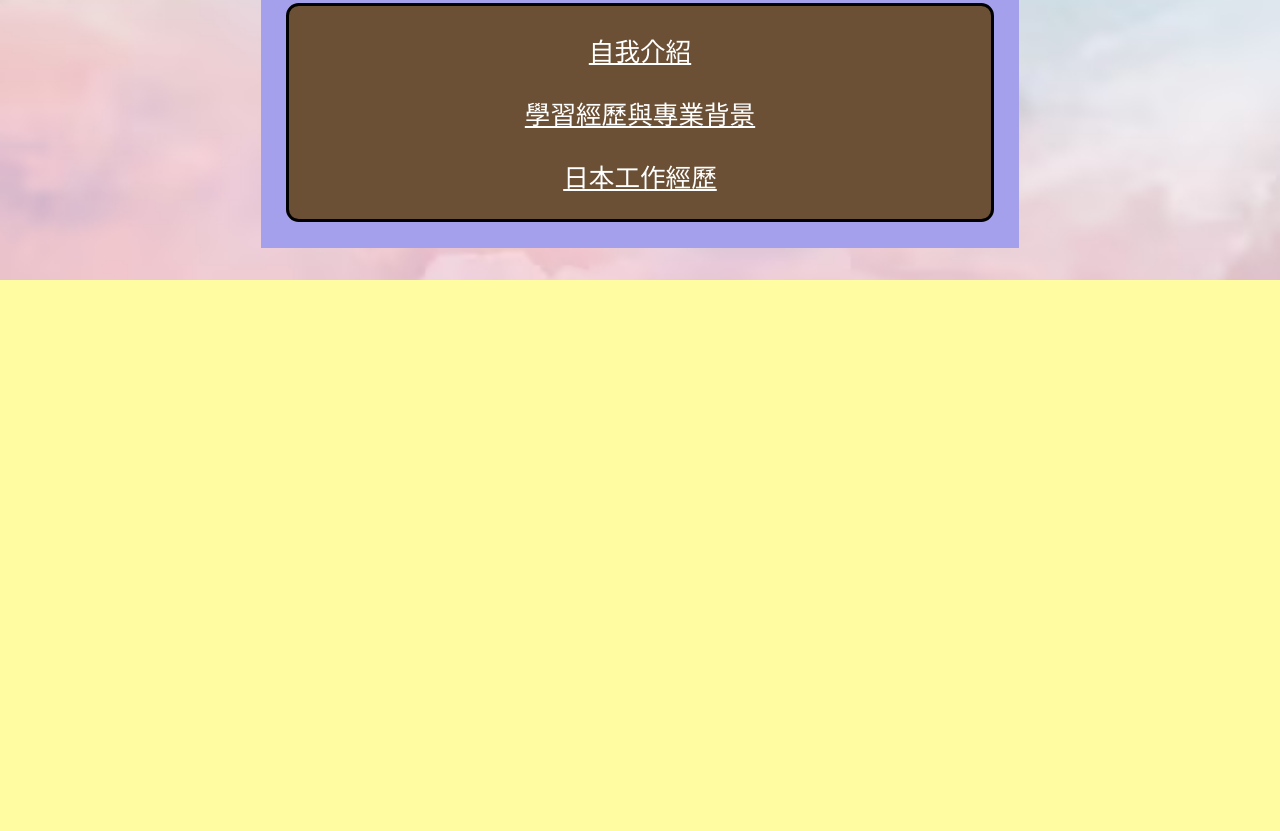
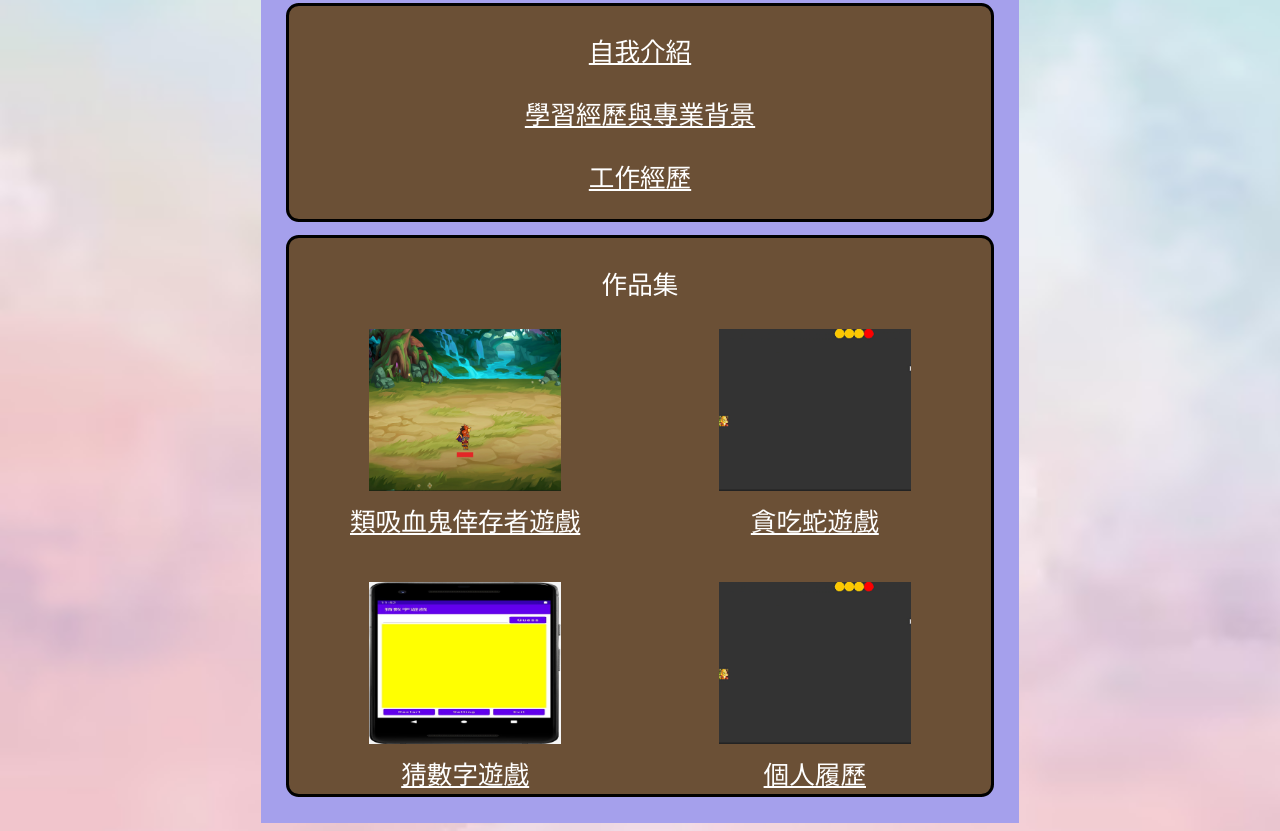
Before and after one commit to zhang70684/zhang70684.github.io, a plain HTML site: page index.html in a window 1280 px wide. Shown: the part 520-1351 px from the top of the page. Before the commit the page ends 800 px from the top, so only its background shows below. Drawn offline with Linux system fonts and the light colour scheme.

Commit message:
add repositories

```diff
--- a/css/index.css
+++ b/css/index.css
@@ -104,3 +104,6 @@ body{
     font-size: 1.5vw;
     color: black;
 }
+.title{
+    text-align: center
+}
--- a/index.html
+++ b/index.html
@@ -7,7 +7,6 @@
     <title>Resume</title>
 </head>
 <body>
-    <!-- <script src="https://ajax.googleapis.com/ajax/libs/jquery/3.5.1/jquery.min.js"></script> -->
     <script>
         function openPopup() {
         document.getElementById('popup').style.display = 'block';
@@ -56,13 +55,61 @@
                 </article>
             </div>
 
-            <p class="CV" onclick="openPopup3()">日本工作經歷</p>
+            <p class="CV" onclick="openPopup3()">工作經歷</p>
             <div id="popup3">
                 <span onclick="closePopup3()" class="w3-button w3-display-topright">&times;</span>
                 <article class="stay_left">
-                    畢業後，我決定挑戰自己，也為了家人和自己的期望，利用大學期間自學日文，並且考取了<a><b><ins>日本語能力試驗N2</ins></b></a>的證照，前往日本進行為期半年的打工度假。這段時間不僅讓我深入了解了日本文化，還擴展了我的國際視野。在異國工作的過程中，我學到了更多與語言不通的外國人合作完成工作的辦法，提高了我的<a><b><ins>適應能力</ins></b></a>，加強了<a><b><ins>自主學習</ins></b></a>和<a><b><ins>解決問題</ins></b></a>的能力。
+                    在學期間，常常利用課外時間去打工，寒暑假期間也會去家裡的店裡幫忙，畢業後，我決定挑戰自己，也為了家人和自己的期望，利用大學期間自學日文，並且考取了<a><b><ins>日本語能力試驗N2</ins></b></a>的證照，前往日本進行為期半年的打工度假。這段時間不僅讓我深入了解了日本文化，還擴展了我的國際視野。在異國工作的過程中，我學到了更多與語言不通的外國人合作完成工作的辦法，提高了我的<a><b><ins>適應能力</ins></b></a>，加強了<a><b><ins>自主學習</ins></b></a>和<a><b><ins>解決問題</ins></b></a>的能力。
                 </article>
             </div>
+        </div>
+
+        <div class="content_block">
+            <p class="title">作品集</p>
+
+            <table>
+                <tr>
+                    <td style="width: 30vw;">
+                    <img src="image/VampireGameStart.jpg" style="width: 15vw;"></img>
+                    </td>
+
+                    <td style="width: 30vw;">
+                    <img src="image/SnakeGameStart.jpg" style="width: 15vw"></img>
+                    </td>
+                </tr>
+
+                <tr>
+                    <td style="text-align: center;">
+                        <p class="CV" style="margin-top: 0vw; margin-bottom: 0vw;">類吸血鬼倖存者遊戲</p>
+                    </td>
+
+                    <td style="text-align: center;">
+                        <p class="CV" style="margin-top: 0vw; margin-bottom: 0vw; ">貪吃蛇遊戲</p>
+                    </td>
+                </tr>
+
+                <tr style="height: 3vw;">
+                    <tr>
+                        <td style="width: 30vw;">
+                            <img src="image/GuessNumber.jpg" style="width: 15vw;"></img>
+                        </td>
+
+                        <td style="width: 30vw;">
+                            <img src="image/SnakeGameStart.jpg" style="width: 15vw"></img>
+                        </td>
+                    </tr>
+
+                    <tr>
+                        <td style="text-align: center;">
+                            <p class="CV" style="margin-top: 0vw; margin-bottom: 0vw; ">猜數字遊戲</p>
+                        </td>
+
+                        <td style="text-align: center;">
+                            <p class="CV" style="margin-top: 0vw; margin-bottom: 0vw; ">個人履歷</p>
+                        </td>
+                    </tr>
+                </tr>
+            </table>
         </div>
 
 
```
Also changed, not shown: image/GuessNumber.jpg (added), image/SnakeGameStart.jpg (added), image/VampireGameStart.jpg (added).
